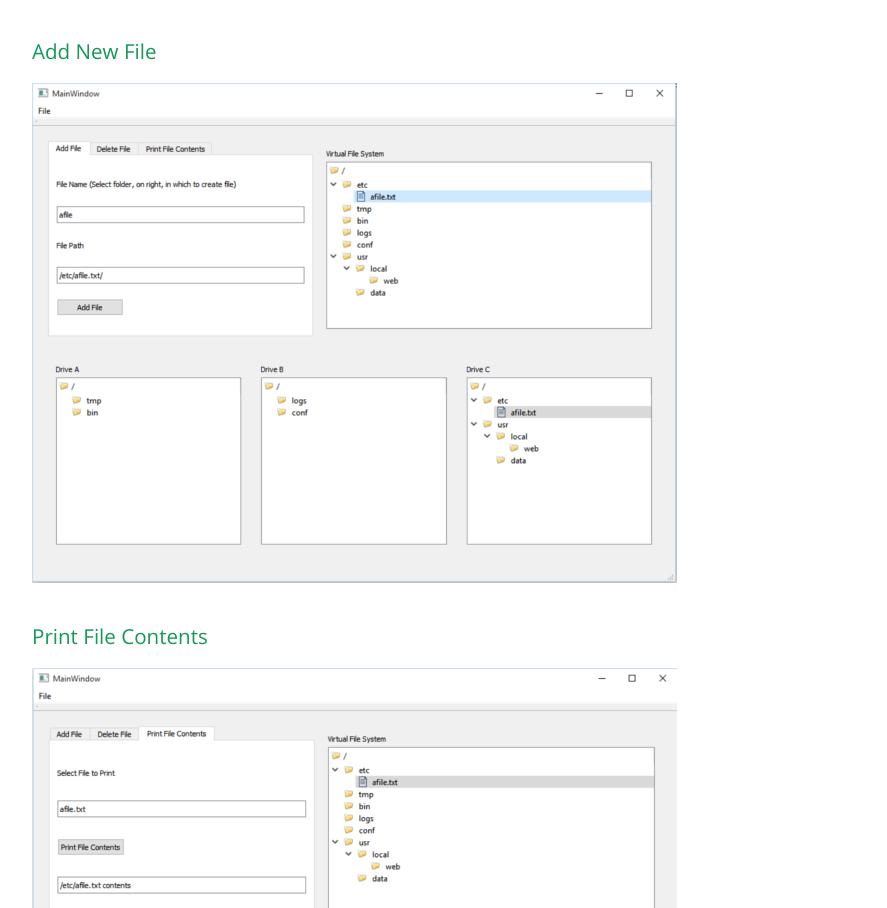
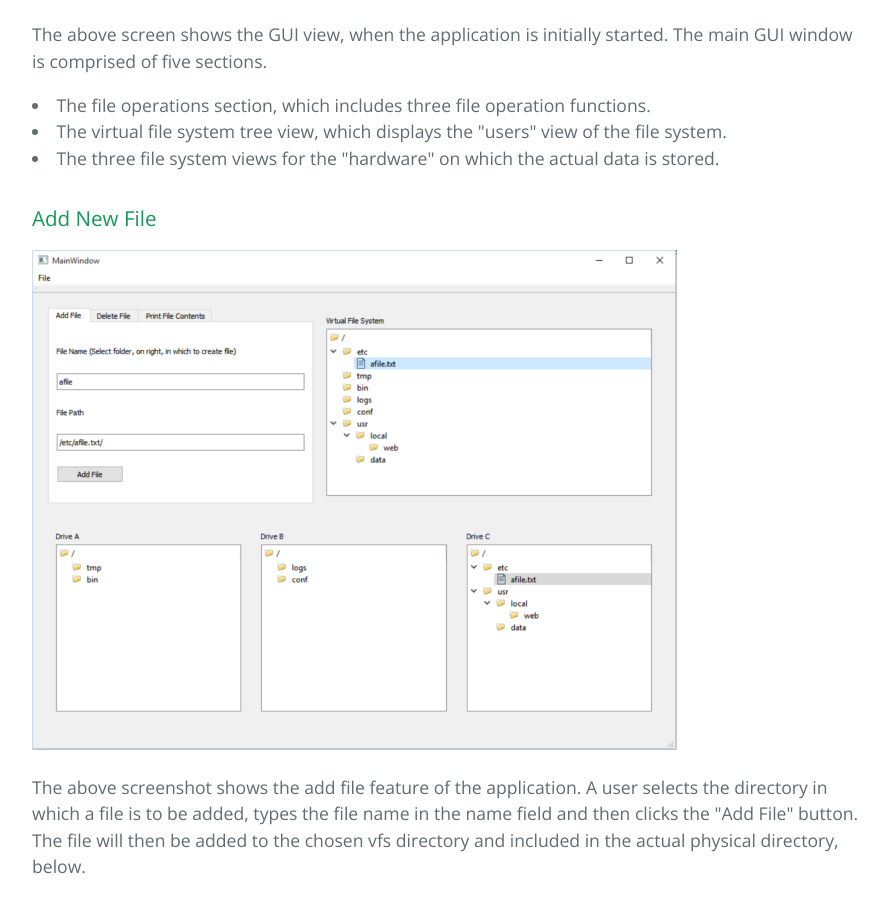
Before and after one commit to dsell002/vfs_demo, a plain HTML site: page index.html in a window 1280 px wide. Shown: the part 964-1872 px from the top of the page, without its empty margins (192-1079 px from the left). Drawn offline with nearby package versions, Linux system fonts and the light colour scheme.

Commit message:
added descriptions to the web page

```diff
--- a/index.html
+++ b/index.html
@@ -25,10 +25,23 @@
 <section class="main-content">
 	<h3>GUI Display</h3>
 	<img alt="GUI" height="500" src="gui.png" width="750">
+    <p>The above screen shows the GUI view, when the application is initially started.
+        The main GUI window is comprised of five sections.
+    </p>
+    <li>The file operations section, which includes three file operation functions.</li>
+    <li>The virtual file system tree view, which displays the "users" view of the file system.</li>
+    <li>The three file system views for the "hardware" on which the actual data is stored.</li>
 	<h3>Add New File</h3>
 	<img alt="newfile" height="500" src="new_file.png" width="647">
+    <p>The above screenshot shows the add file feature of the application. A user selects the
+    directory in which a file is to be added, types the file name in the name field and then
+    clicks the "Add File" button. The file will then be added to the chosen vfs directory and
+    included in the actual physical directory, below.</p>
 	<h3>Print File Contents</h3>
 	<img alt="printfile" height="500" src="print_file.png" width="645">
+    <p>The above screenshot shows the print file feature of the application. A file is selected by the
+    user, via the Virtual File System display. Once chosen, the file name will appear on the left.
+    Clicking the "Print File Contents" button, will display the file's contents in the below text section</p>
 </section>
 
 </body>
```
